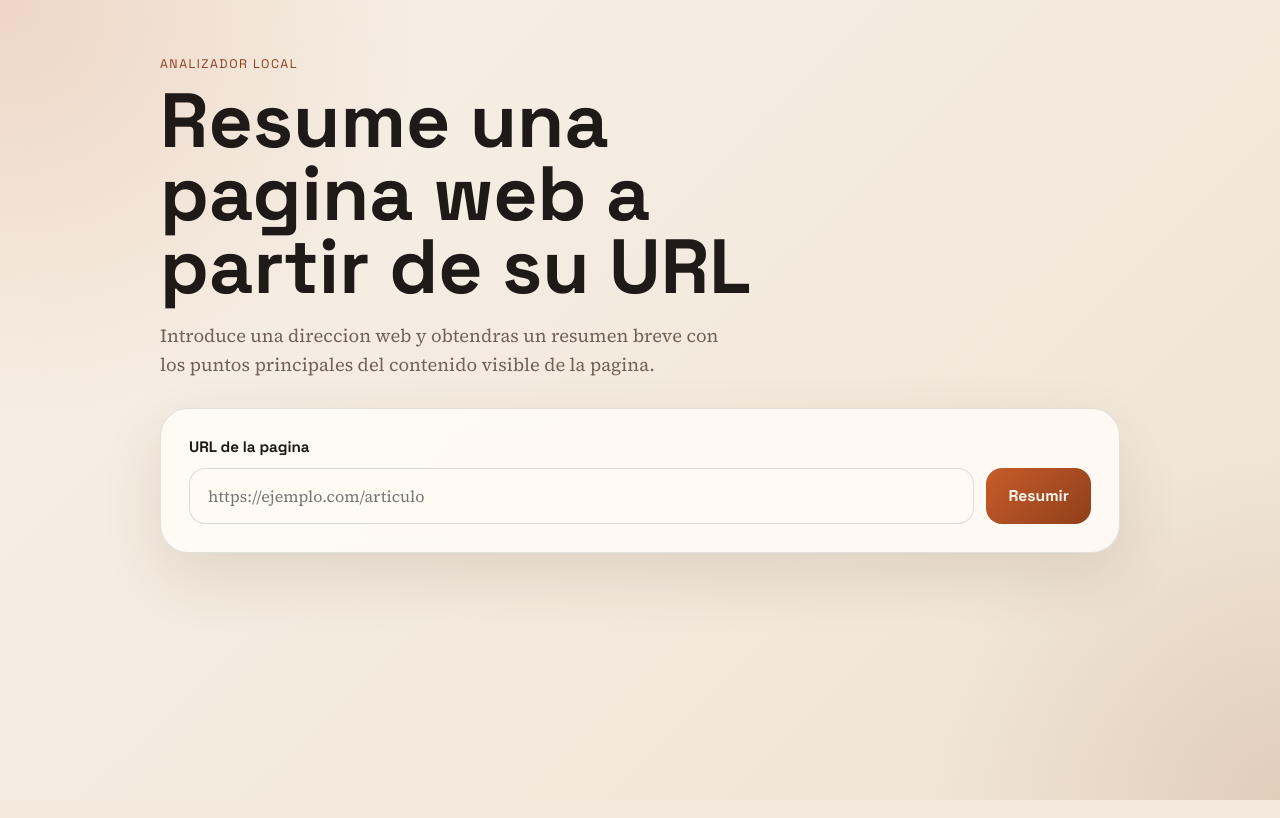
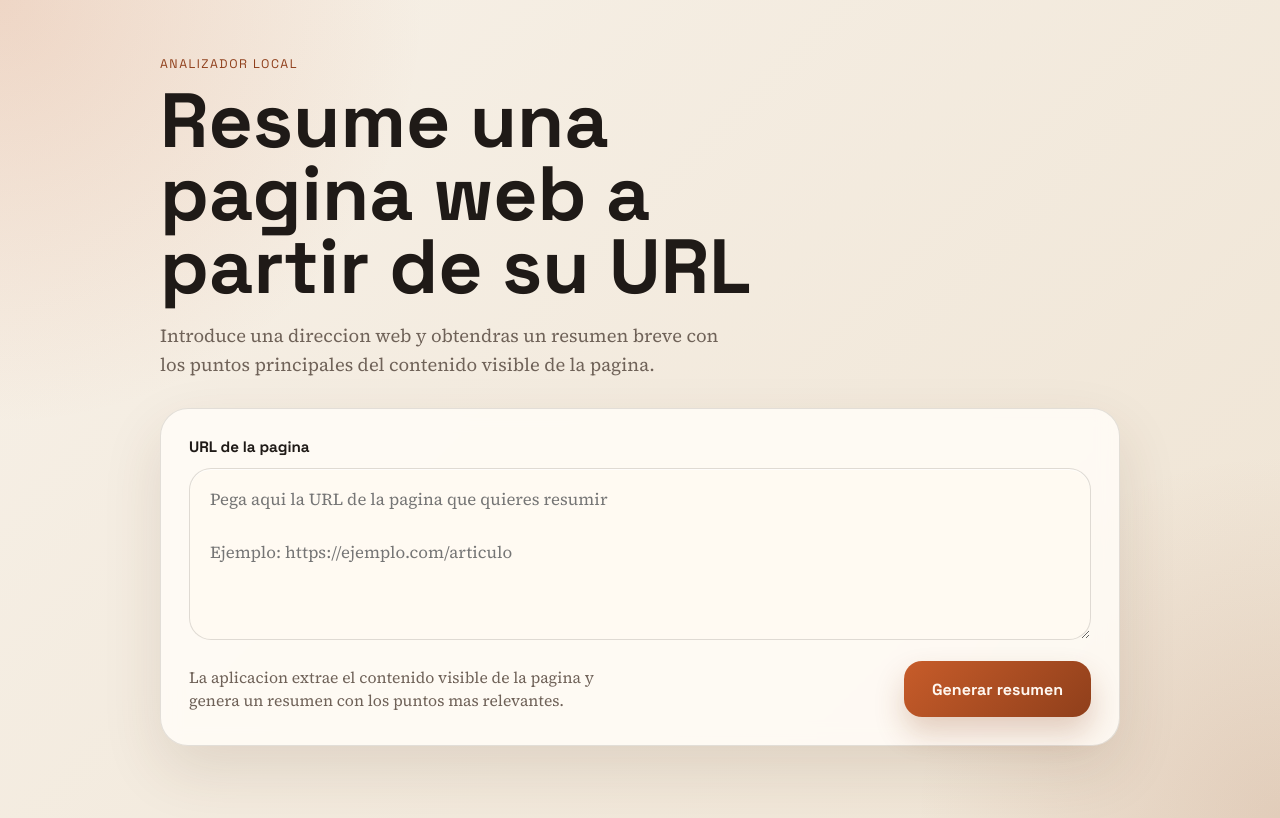
Before and after one commit to macaarthur/aprendiendo-github, a Flask app: page / in a window 1280 px wide. Run offline with Flask 3, Linux system fonts and the light colour scheme.

Commit message:
añadir funcionalidad de resumen de contenido web con Flask y Azure OpenAI

```diff
--- /dev/null
+++ b/app.py
@@ -0,0 +1,58 @@
+import logging
+
+from flask import Flask, render_template, request
+
+import config
+from services.summarizer import resumir_texto
+from services.web_fetcher import obtener_texto_desde_url
+
+
+config.configure_logging()
+
+app = Flask(__name__)
+logger = logging.getLogger(__name__)
+
+
+@app.route("/", methods=["GET", "POST"])
+def index():
+    url = ""
+    resumen = None
+    error = None
+    generado_por_llm = False
+
+    logger.info("Procesando peticion", extra={"method": request.method, "path": request.path})
+
+    if request.method == "POST":
+        url = request.form.get("url", "").strip()
+        logger.info("URL recibida para resumir", extra={"url": url})
+        if not url:
+            error = "Introduce una URL valida."
+            logger.warning("Peticion rechazada por URL vacia")
+        else:
+            texto, error = obtener_texto_desde_url(url)
+            if not error and texto:
+                logger.info("Texto extraido correctamente", extra={"url": url, "text_length": len(texto)})
+                resumen, generado_por_llm = resumir_texto(texto)
+                logger.info(
+                    "Resumen generado",
+                    extra={
+                        "url": url,
+                        "generated_by_llm": generado_por_llm,
+                        "summary_length": len(resumen) if resumen else 0,
+                    },
+                )
+            else:
+                logger.warning("No se pudo obtener texto desde la URL", extra={"url": url, "error": error})
+
+    return render_template(
+        "index.html",
+        url=url,
+        resumen=resumen,
+        error=error,
+        generado_por_llm=generado_por_llm,
+    )
+
+
+if __name__ == "__main__":
+    logger.info("Arrancando aplicacion Flask")
+    app.run(debug=True)
--- /dev/null
+++ b/requirements.txt
@@ -0,0 +1,4 @@
+Flask==3.1.3
+langchain-openai==0.1.25
+langchain-core==0.2.43
+python-dotenv==1.0.1
--- a/static/styles.css
+++ b/static/styles.css
@@ -2,10 +2,12 @@
     --bg: #f4efe6;
     --panel: rgba(255, 252, 246, 0.88);
     --panel-strong: #fffaf2;
+    --panel-highlight: #fff4e8;
     --text: #1f1a17;
     --muted: #6f6258;
     --accent: #c75c2a;
     --accent-dark: #8f3f1b;
+    --accent-soft: #f0c7ae;
     --border: rgba(31, 26, 23, 0.12);
     --shadow: 0 24px 60px rgba(80, 49, 28, 0.12);
 }
@@ -83,43 +85,60 @@ h1 {
     font-weight: 700;
 }
 
-.input-row {
-    display: grid;
-    grid-template-columns: 1fr auto;
-    gap: 12px;
+textarea {
+    width: 100%;
+    border: 1px solid rgba(31, 26, 23, 0.14);
+    border-radius: 22px;
+    min-height: 160px;
+    padding: 18px 20px;
+    font: inherit;
+    font-size: 1.05rem;
+    line-height: 1.6;
+    background: var(--panel-strong);
+    color: var(--text);
+    resize: vertical;
+    box-shadow: inset 0 1px 0 rgba(255, 255, 255, 0.7);
 }
 
-input {
-    width: 100%;
-    border: 1px solid rgba(31, 26, 23, 0.14);
-    border-radius: 16px;
-    padding: 16px 18px;
-    font: inherit;
-    font-size: 1rem;
-    background: var(--panel-strong);
-    color: var(--text);
-}
-
-input:focus {
+textarea:focus {
     outline: 2px solid rgba(199, 92, 42, 0.25);
     border-color: var(--accent);
 }
 
+.actions-row {
+    display: flex;
+    align-items: center;
+    justify-content: space-between;
+    gap: 18px;
+    margin-top: 16px;
+}
+
+.helper-text {
+    margin: 0;
+    max-width: 52ch;
+    color: var(--muted);
+    font-size: 0.98rem;
+    line-height: 1.5;
+}
+
 button {
     border: 0;
-    border-radius: 16px;
-    padding: 0 22px;
-    font-size: 0.98rem;
+    border-radius: 18px;
+    min-height: 56px;
+    padding: 0 28px;
+    font-size: 1rem;
     font-weight: 700;
     color: #fff7f0;
     background: linear-gradient(135deg, var(--accent) 0%, var(--accent-dark) 100%);
     cursor: pointer;
-    transition: transform 160ms ease, box-shadow 160ms ease;
+    box-shadow: 0 16px 30px rgba(143, 63, 27, 0.24);
+    transition: transform 160ms ease, box-shadow 160ms ease, filter 160ms ease;
 }
 
 button:hover {
-    transform: translateY(-1px);
-    box-shadow: 0 12px 24px rgba(143, 63, 27, 0.22);
+    transform: translateY(-2px);
+    box-shadow: 0 18px 34px rgba(143, 63, 27, 0.28);
+    filter: saturate(1.05);
 }
 
 .message,
--- a/templates/index.html
+++ b/templates/index.html
@@ -20,16 +20,16 @@
         <section class="panel">
             <form method="post" class="summary-form">
                 <label for="url">URL de la pagina</label>
-                <div class="input-row">
-                    <input
-                        id="url"
-                        name="url"
-                        type="url"
-                        placeholder="https://ejemplo.com/articulo"
-                        value="{{ url }}"
-                        required
-                    >
-                    <button type="submit">Resumir</button>
+                <textarea
+                    id="url"
+                    name="url"
+                    rows="5"
+                    placeholder="Pega aqui la URL de la pagina que quieres resumir&#10;&#10;Ejemplo: https://ejemplo.com/articulo"
+                    required
+                >{{ url }}</textarea>
+                <div class="actions-row">
+                    <p class="helper-text">La aplicacion extrae el contenido visible de la pagina y genera un resumen con los puntos mas relevantes.</p>
+                    <button type="submit">Generar resumen</button>
                 </div>
             </form>
 
@@ -39,8 +39,10 @@
 
             {% if resumen %}
                 <article class="result">
-                    <p class="result-label">Resumen generado</p>
-                    <p class="result-url">{{ url }}</p>
+                    <div class="result-header">
+                        <p class="result-label">Resumen generado</p>
+                        <p class="result-url">{{ url }}</p>
+                    </div>
                     <div class="result-body">{{ resumen }}</div>
                     {% if not generado_por_llm %}
                         <p class="result-note"><strong>Texto no generado por un LLM</strong></p>
```
Also changed, not shown: other parts of static/styles.css (+20 -5 lines), config.py (added, +18 -0 lines), services/summarizer.py (renamed from main.py, +82 -100 lines), services/web_fetcher.py (added, +107 -0 lines), README.md, services/__init__.py (added), 1 other file.
